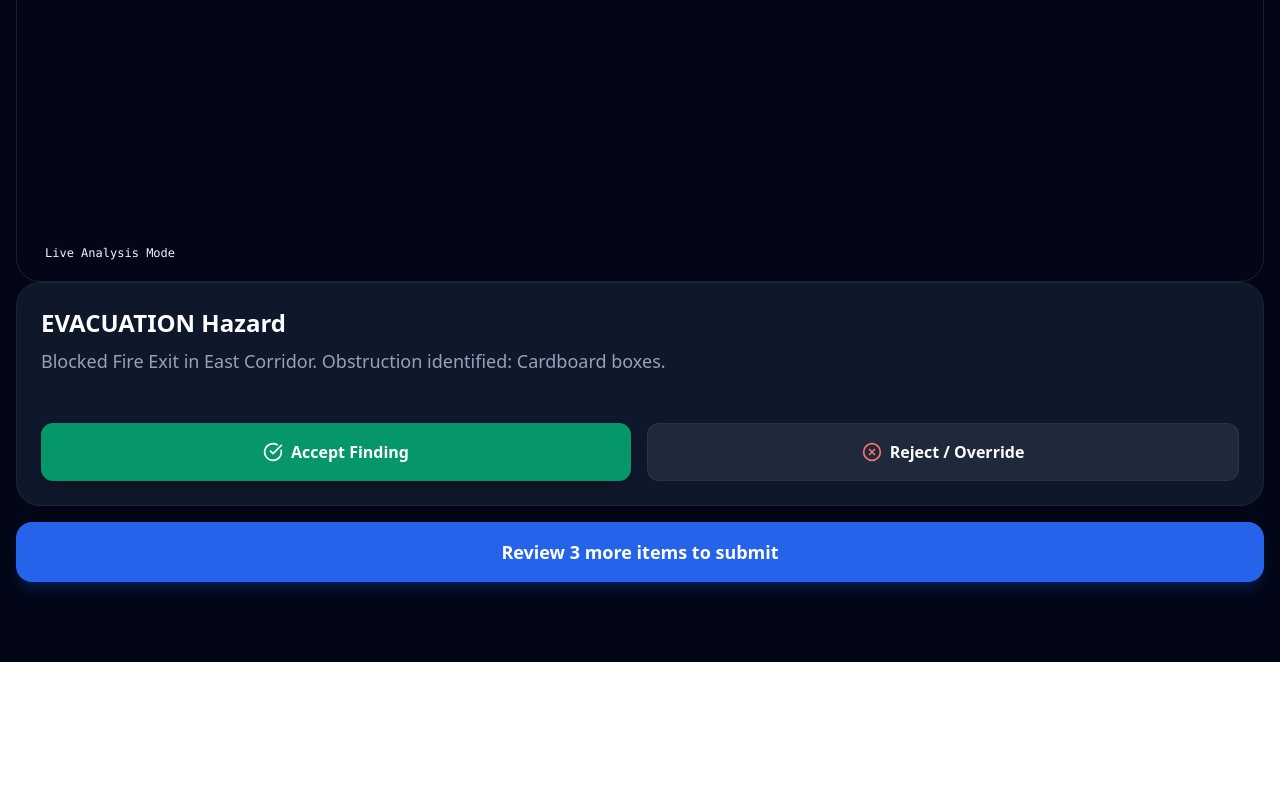
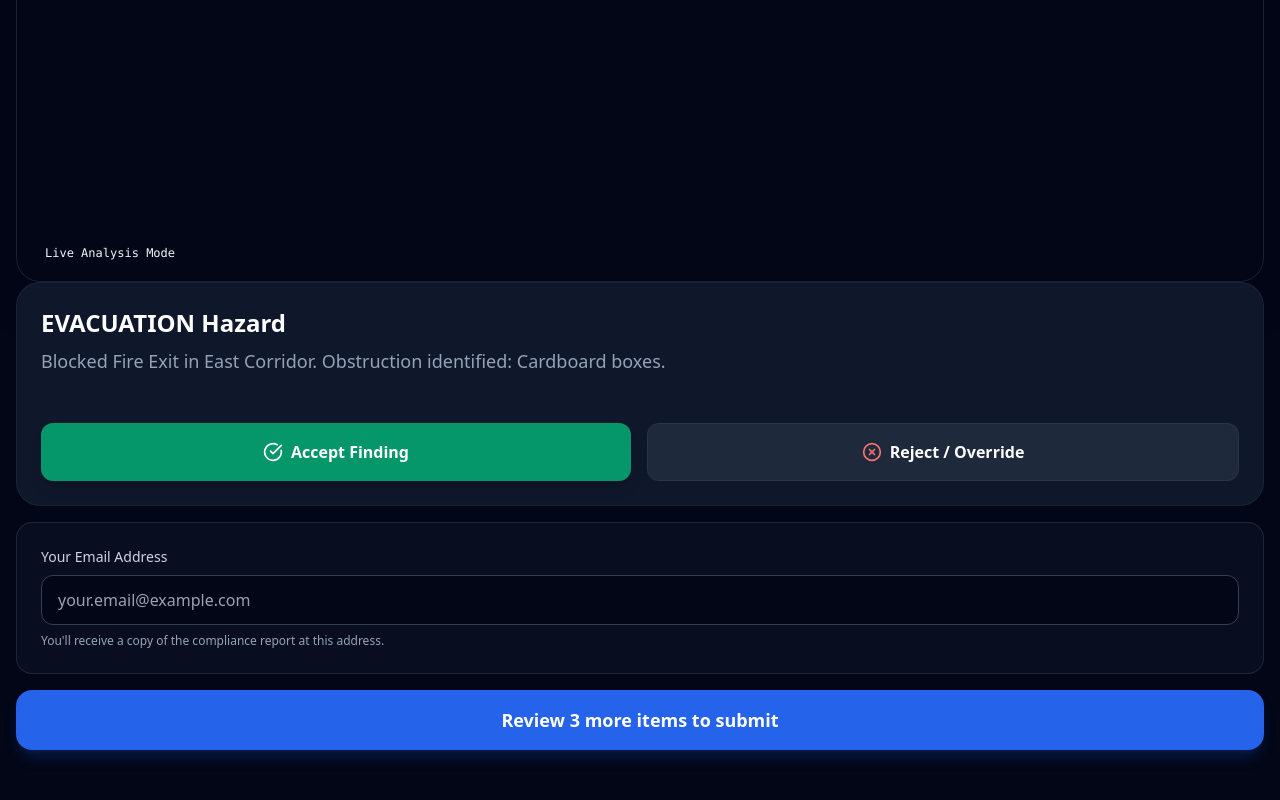
Before and after one commit to Blago93/martyns-law-raas, a Next.js app in the folder frontend/: page /audit/review in a window 1280 px wide. Shown: the part 1052-1852 px from the top of the page. Before the commit the page ends 1714 px from the top, so only its background shows below. Built offline with nearby package versions, Linux system fonts and the light colour scheme.

Commit message:
Add email input and PDF download to report submission

```diff
--- a/frontend/pages/audit/review.tsx
+++ b/frontend/pages/audit/review.tsx
@@ -24,6 +24,7 @@ export default function ReviewAudit() {
     const [showOverrideModal, setShowOverrideModal] = useState(false);
     const [overrideText, setOverrideText] = useState('');
     const [digitalThreadId, setDigitalThreadId] = useState<string | null>(null);
+    const [userEmail, setUserEmail] = useState('');
 
     // AI Analysis State
     const [isAnalyzing, setIsAnalyzing] = useState(false);
@@ -70,7 +71,43 @@ export default function ReviewAudit() {
     };
 
     const handleSubmitToSIA = () => {
-        alert("Generating Regulatory Compliance PDF...\n\n(This would now email the report to you and the Regulator)");
+        if (!userEmail.trim()) {
+            alert('Please enter your email address to receive the report.');
+            return;
+        }
+
+        // Generate PDF using jsPDF
+        const { jsPDF } = require('jspdf');
+        const doc = new jsPDF();
+
+        // Add content to PDF
+        doc.setFontSize(20);
+        doc.text('Martyn\'s Law Compliance Report', 20, 20);
+
+        doc.setFontSize(12);
+        doc.text(`Digital Thread ID: ${digitalThreadId || 'N/A'}`, 20, 35);
+        doc.text(`Generated: ${new Date().toLocaleDateString()}`, 20, 45);
+        doc.text(`Report will be sent to: ${userEmail}`, 20, 55);
+
+        doc.setFontSize(14);
+        doc.text('Findings Summary:', 20, 70);
+
+        let yPos = 85;
+        findings.forEach((finding, index) => {
+            if (yPos > 270) {
+                doc.addPage();
+                yPos = 20;
+            }
+            doc.setFontSize(10);
+            doc.text(`${index + 1}. ${finding.type} - ${finding.severity}`, 20, yPos);
+            doc.text(`   Status: ${finding.status}`, 20, yPos + 5);
+            yPos += 15;
+        });
+
+        // Download PDF
+        doc.save(`compliance-report-${digitalThreadId || 'draft'}.pdf`);
+
+        alert(`PDF downloaded successfully!\n\nA copy will be sent to: ${userEmail}\n\n(Email functionality will be implemented in production)`);
         router.push('/dashboard');
     };
 
@@ -293,15 +330,31 @@ export default function ReviewAudit() {
                             </div>
                         )}
 
-                        {/* SUBMIT BUTTON */}
-                        <div className="mt-4">
+                        {/* SUBMIT SECTION */}
+                        <div className="mt-4 space-y-4">
+                            <div className="bg-slate-900/50 border border-white/10 rounded-2xl p-6">
+                                <label className="block text-sm font-medium text-slate-300 mb-2">
+                                    Your Email Address
+                                </label>
+                                <input
+                                    type="email"
+                                    value={userEmail}
+                                    onChange={(e) => setUserEmail(e.target.value)}
+                                    placeholder="your.email@example.com"
+                                    className="w-full bg-slate-950 border border-slate-700 rounded-xl px-4 py-3 text-white placeholder-slate-500 focus:outline-none focus:border-blue-500 transition-colors"
+                                />
+                                <p className="text-xs text-slate-400 mt-2">
+                                    You'll receive a copy of the compliance report at this address.
+                                </p>
+                            </div>
+
                             <button
                                 disabled={!allReviewed}
                                 onClick={handleSubmitToSIA}
                                 className="w-full bg-blue-600 hover:bg-blue-500 disabled:bg-slate-800 disabled:text-slate-500 disabled:cursor-not-allowed text-white font-bold py-4 rounded-2xl transition-all shadow-lg shadow-blue-600/20 flex items-center justify-center gap-2 text-lg"
                             >
                                 {allReviewed ? (
-                                    <> <FileText className="w-5 h-5" /> Generate & Submit Report </>
+                                    <> <FileText className="w-5 h-5" /> Download PDF Report </>
                                 ) : (
                                     <> Review {findings.filter(f => f.status === 'PENDING_REVIEW').length} more items to submit </>
                                 )}
```
